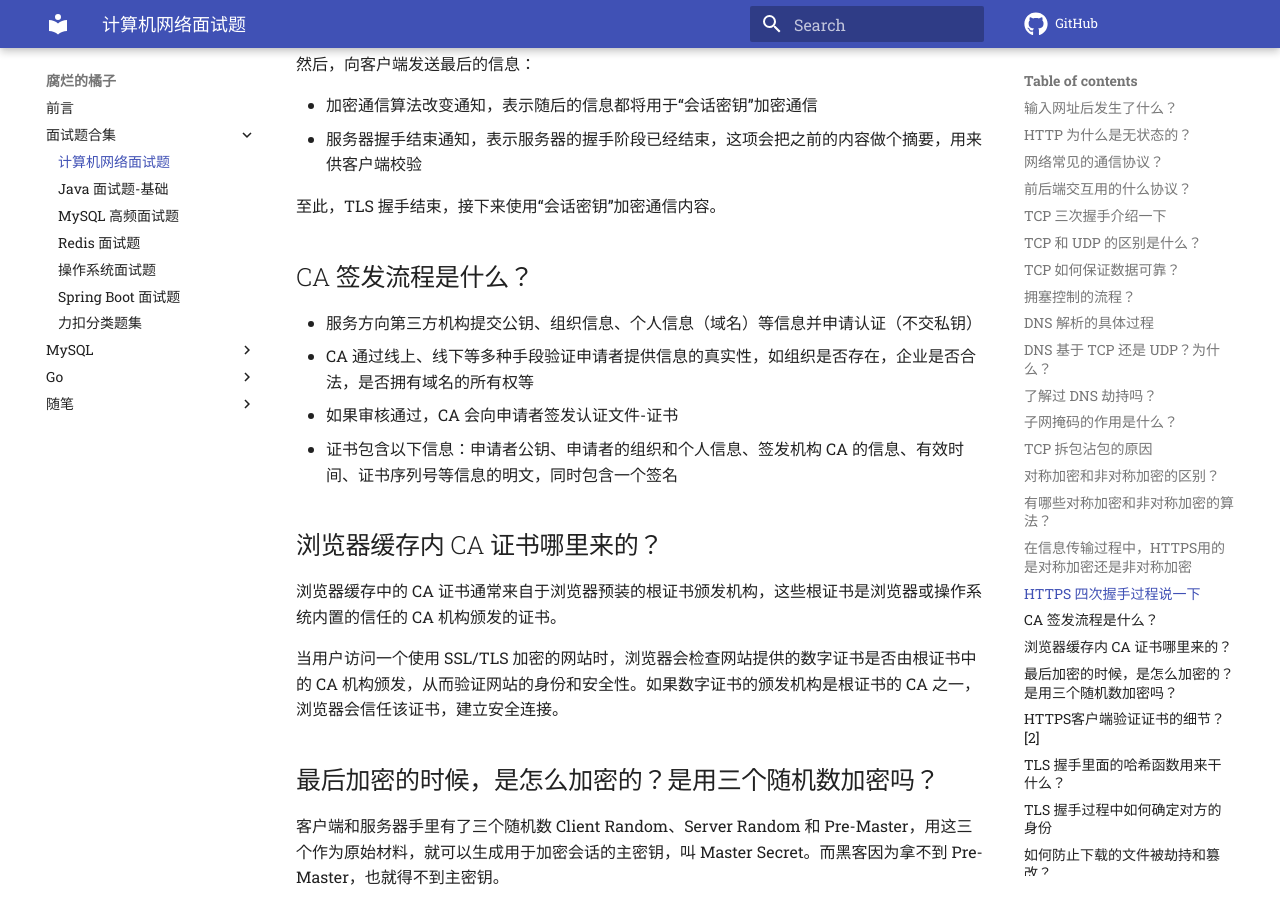
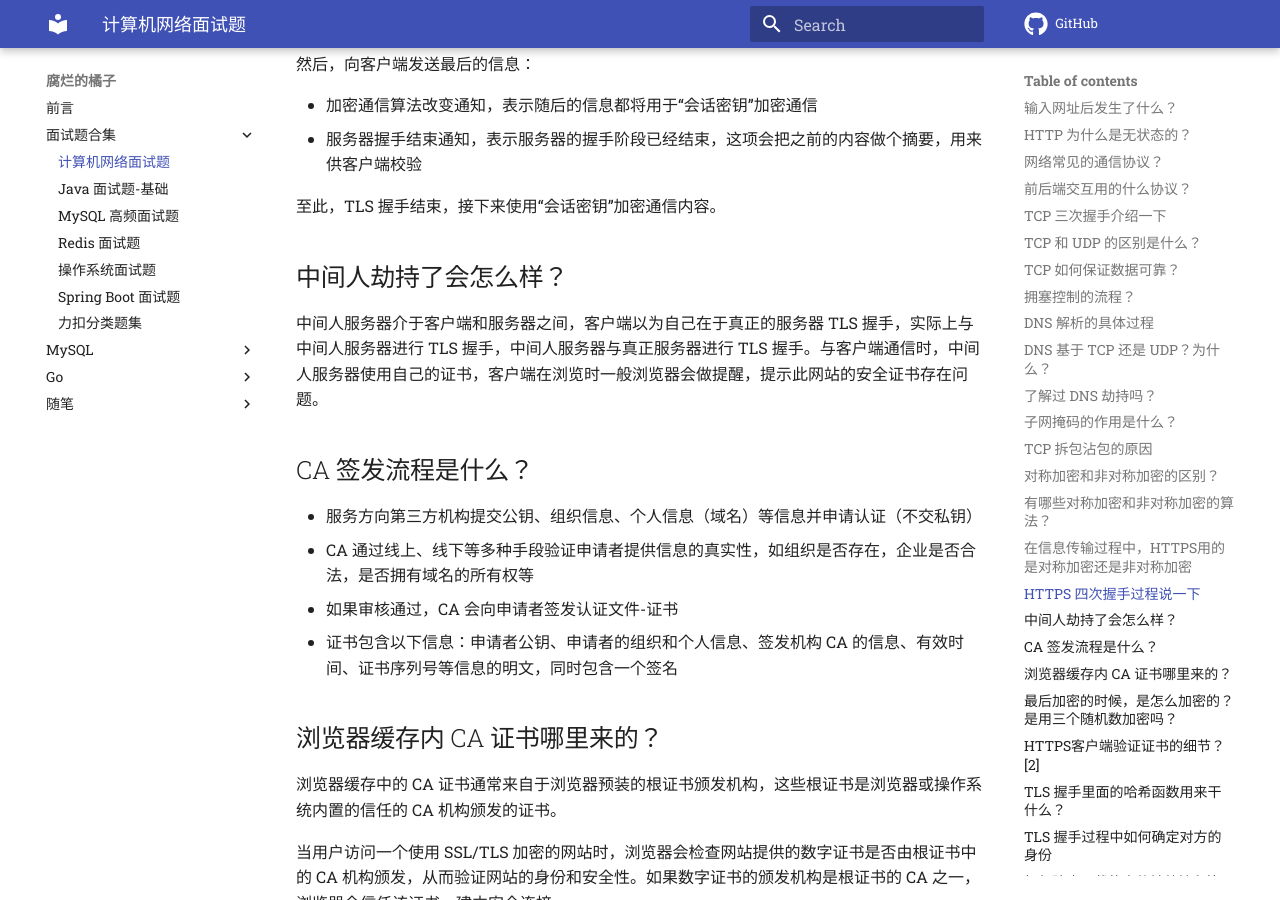
Before and after one commit to z1ming/cs-Hydra, an MkDocs documentation site: the page built from docs/文章/network.md, in a window 1280 px wide and 900 px high, scrolled down 7328 px. Built offline with MkDocs 1.6.1 and Material for MkDocs 9.7.7, drawn with Linux system fonts in a browser that asks for light colours; comment, search, counter and statistics services are not loaded.

Commit message:
Update network.md
Signed-off-by: Ziming Meng <zimingm94@gmail.com>

```diff
--- a/docs/文章/network.md
+++ b/docs/文章/network.md
@@ -199,6 +199,10 @@ SSL/TLS 协议的基本流程：
 
 至此，TLS 握手结束，接下来使用“会话密钥”加密通信内容。
 
+## 中间人劫持了会怎么样？
+
+中间人服务器介于客户端和服务器之间，客户端以为自己在于真正的服务器 TLS 握手，实际上与中间人服务器进行 TLS 握手，中间人服务器与真正服务器进行 TLS 握手。与客户端通信时，中间人服务器使用自己的证书，客户端在浏览时一般浏览器会做提醒，提示此网站的安全证书存在问题。
+
 ## CA 签发流程是什么？
 
 - 服务方向第三方机构提交公钥、组织信息、个人信息（域名）等信息并申请认证（不交私钥）
```
